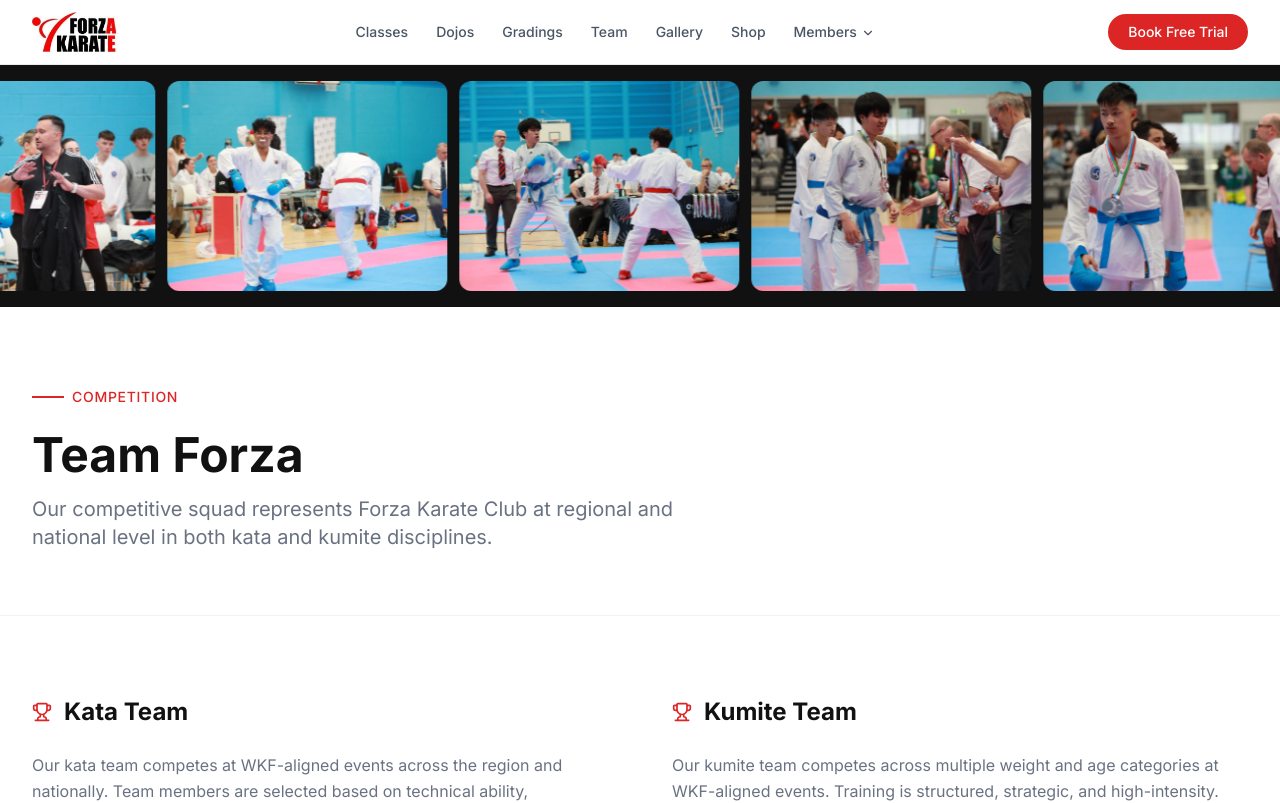
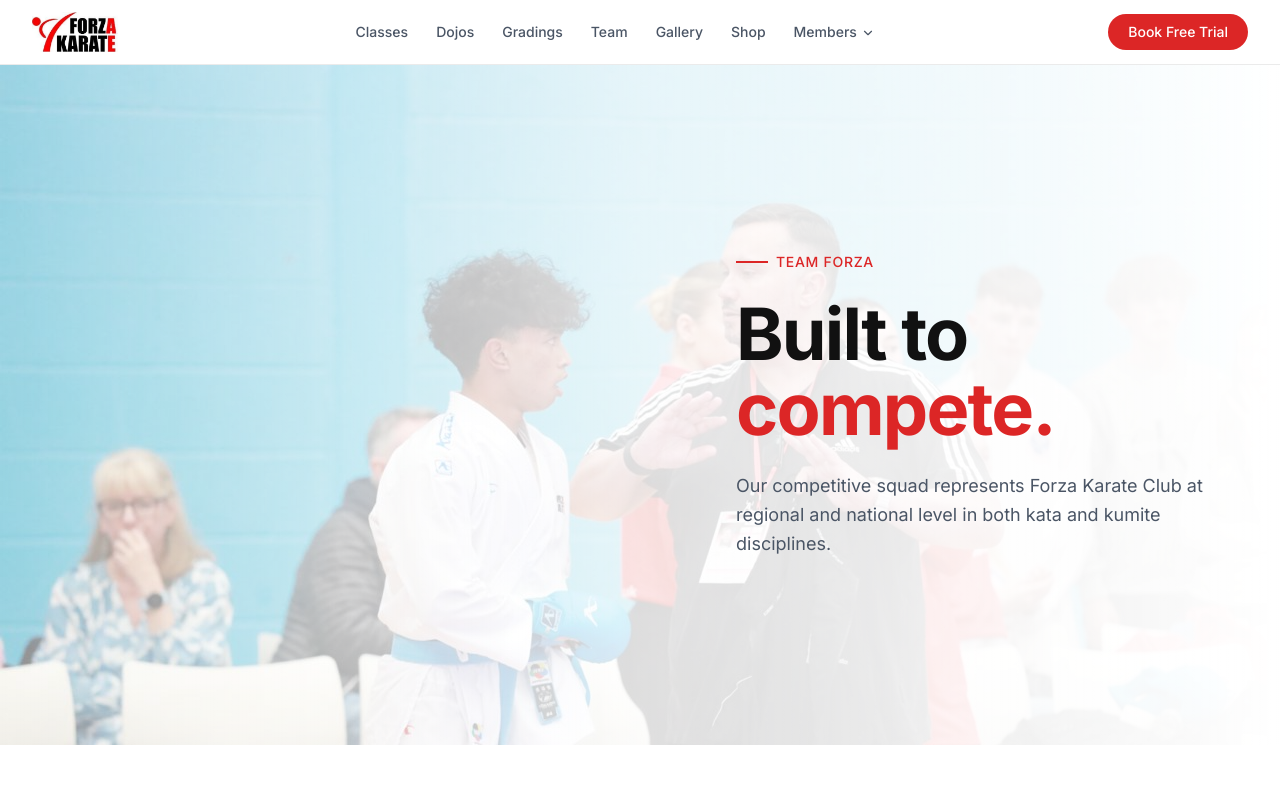
Before and after one commit to anthonieveritt-afk/forza-karate-website, a Next.js app: page /team in a window 1280 px wide. Shown: the top 803 px of the page. Built offline with nearby package versions, Linux system fonts and the light colour scheme.

Commit message:
Team: hero-style crossfading banner — same format as front page

```diff
--- a/app/team/page.tsx
+++ b/app/team/page.tsx
@@ -13,20 +13,7 @@
       {/* Scrolling photo banner */}
       <TeamBanner />
 
-      {/* Header */}
-      <section className="pt-20 pb-16 px-4 sm:px-6 lg:px-8 border-b border-black/5">
-        <div className="max-w-7xl mx-auto">
-          <div className="flex items-center gap-2 mb-6">
-            <div className="w-8 h-0.5 bg-[#dc2626]" />
-            <span className="text-sm font-medium text-[#dc2626] uppercase tracking-wider">Competition</span>
-          </div>
-          <h1 className="text-5xl font-bold text-[#111111] mb-4">Team Forza</h1>
-          <p className="text-xl text-gray-500 max-w-2xl">
-            Our competitive squad represents Forza Karate Club at regional and national level in both
-            kata and kumite disciplines.
-          </p>
-        </div>
-      </section>
+
 
       {/* Kata Team */}
       <section className="py-20 px-4 sm:px-6 lg:px-8">
--- a/components/sections/TeamBanner.tsx
+++ b/components/sections/TeamBanner.tsx
@@ -1,37 +1,77 @@
+'use client'
+
+import { useState, useEffect } from 'react'
+
 const photos = [
-  '/team/team-01.jpg',
-  '/team/team-02.jpg',
-  '/team/team-03.jpg',
-  '/team/team-04.jpg',
-  '/team/team-05.jpg',
-  '/team/team-06.jpg',
-  '/team/team-07.jpg',
-  '/team/team-08.jpg',
-  '/team/team-09.jpg',
-  '/team/team-10.jpg',
+  { src: '/team/team-01.jpg', alt: 'Team Forza 1' },
+  { src: '/team/team-02.jpg', alt: 'Team Forza 2' },
+  { src: '/team/team-03.jpg', alt: 'Team Forza 3' },
+  { src: '/team/team-04.jpg', alt: 'Team Forza 4' },
+  { src: '/team/team-05.jpg', alt: 'Team Forza 5' },
+  { src: '/team/team-06.jpg', alt: 'Team Forza 6' },
+  { src: '/team/team-07.jpg', alt: 'Team Forza 7' },
+  { src: '/team/team-08.jpg', alt: 'Team Forza 8' },
+  { src: '/team/team-09.jpg', alt: 'Team Forza 9' },
+  { src: '/team/team-10.jpg', alt: 'Team Forza 10' },
 ]
 
-const track = [...photos, ...photos]
+export default function TeamBanner() {
+  const [current, setCurrent] = useState(0)
+  const [fading, setFading] = useState(false)
 
-export default function TeamBanner() {
+  useEffect(() => {
+    const interval = setInterval(() => {
+      setFading(true)
+      setTimeout(() => {
+        setCurrent(i => (i + 1) % photos.length)
+        setFading(false)
+      }, 700)
+    }, 5000)
+    return () => clearInterval(interval)
+  }, [])
+
   return (
-    <div style={{ width: '100%', overflow: 'hidden', background: '#111111', padding: '16px 0' }}>
-      <div className="team-scroll-track" style={{ display: 'flex', gap: '12px', width: 'max-content' }}>
-        {track.map((src, i) => (
-          <img
-            key={i}
-            src={src}
-            alt={`Forza Karate Team ${(i % photos.length) + 1}`}
-            style={{
-              width: '280px',
-              height: '210px',
-              objectFit: 'cover',
-              borderRadius: '12px',
-              flexShrink: 0,
-              display: 'block',
-            }}
-          />
-        ))}
+    <div className="relative min-h-[85vh] flex items-center overflow-hidden bg-white">
+      {/* Background photo — crossfades */}
+      <div
+        className="absolute inset-0 transition-opacity duration-700"
+        style={{ opacity: fading ? 0 : 1 }}
+      >
+        <img
+          key={photos[current].src}
+          src={photos[current].src}
+          alt={photos[current].alt}
+          style={{
+            position: 'absolute',
+            inset: 0,
+            width: '100%',
+            height: '100%',
+            objectFit: 'cover',
+            objectPosition: 'center top',
+          }}
+        />
+      </div>
+
+      {/* White fade — right side blend */}
+      <div className="absolute inset-0 bg-gradient-to-r from-transparent via-white/70 to-white" />
+
+      {/* Text — right side over white fade */}
+      <div className="relative z-10 ml-auto w-full max-w-7xl px-4 sm:px-6 lg:px-8">
+        <div className="ml-auto max-w-lg py-24">
+          <div className="flex items-center gap-2 mb-6">
+            <div className="w-8 h-0.5 bg-[#dc2626]" />
+            <span className="text-sm font-medium text-[#dc2626] uppercase tracking-wider">
+              Team Forza
+            </span>
+          </div>
+          <h1 className="text-5xl sm:text-6xl lg:text-7xl font-bold text-[#111111] leading-[1.05] tracking-tight mb-6">
+            Built to<br />
+            <span className="text-[#dc2626]">compete.</span>
+          </h1>
+          <p className="text-lg text-gray-600 leading-relaxed">
+            Our competitive squad represents Forza Karate Club at regional and national level in both kata and kumite disciplines.
+          </p>
+        </div>
       </div>
     </div>
   )
```
